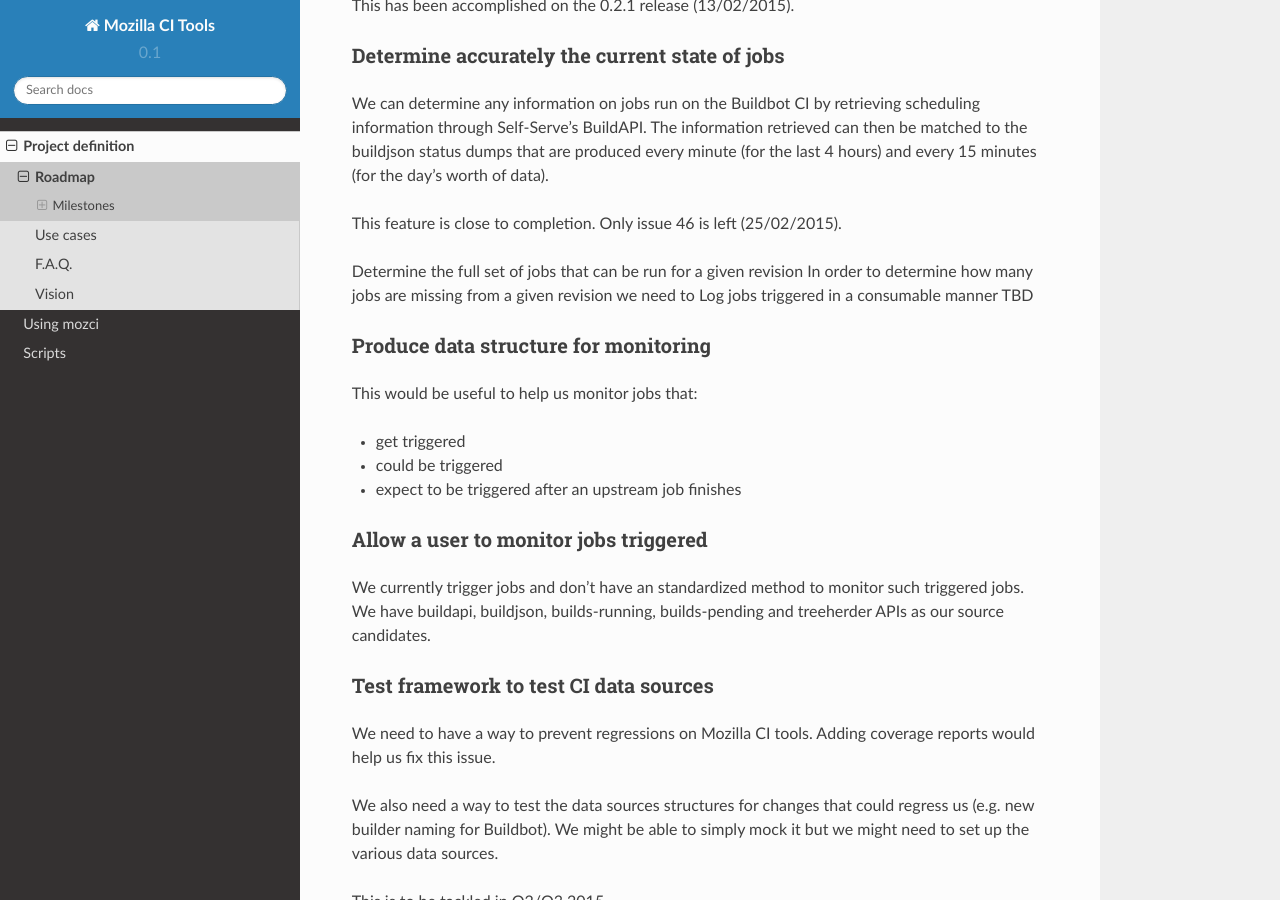
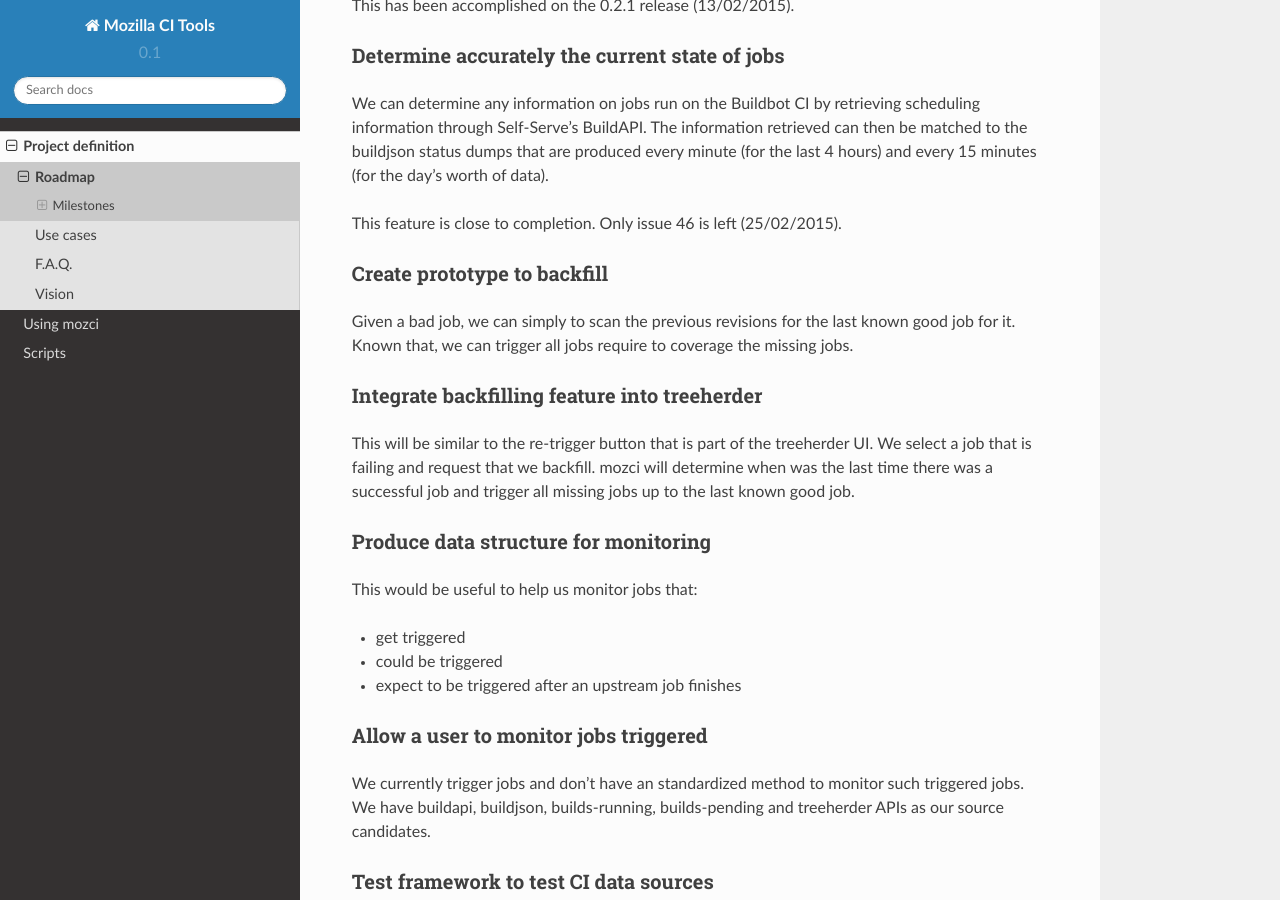
Before and after one commit to mozilla/mozilla_ci_tools, a Sphinx documentation site: the page built from docs/roadmap.rst, in a window 1280 px wide and 900 px high, scrolled down 514 px. Built offline with Sphinx 7.4.7 and the Read the Docs theme 2.0.0, drawn with Linux system fonts in a browser that asks for light colours.

Commit message:
Update roadmap. Add backfilling support

```diff
--- a/docs/roadmap.rst
+++ b/docs/roadmap.rst
@@ -27,10 +27,18 @@ data).
 
 This feature is close to completion. Only issue 46 is left (25/02/2015).
 
-Determine the full set of jobs that can be run for a given revision
-In order to determine how many jobs are missing from a given revision we need to
-Log jobs triggered in a consumable manner
-TBD
+Create prototype to backfill
+^^^^^^^^^^^^^^^^^^^^^^^^^^^^
+Given a bad job, we can simply to scan the previous revisions for the last
+known good job for it. Known that, we can trigger all jobs require to coverage
+the missing jobs.
+
+Integrate backfilling feature into treeherder
+^^^^^^^^^^^^^^^^^^^^^^^^^^^^^^^^^^^^^^^^^^^^^
+This will be similar to the re-trigger button that is part of the treeherder UI.
+We select a job that is failing and request that we backfill.
+mozci will determine when was the last time there was a successful job and trigger
+all missing jobs up to the last known good job.
 
 Produce data structure for monitoring
 ^^^^^^^^^^^^^^^^^^^^^^^^^^^^^^^^^^^^^
```
